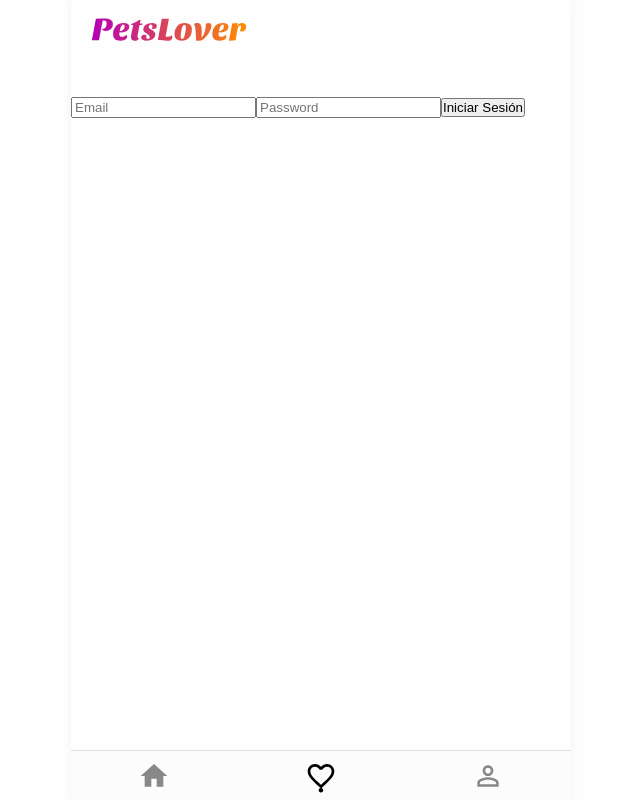
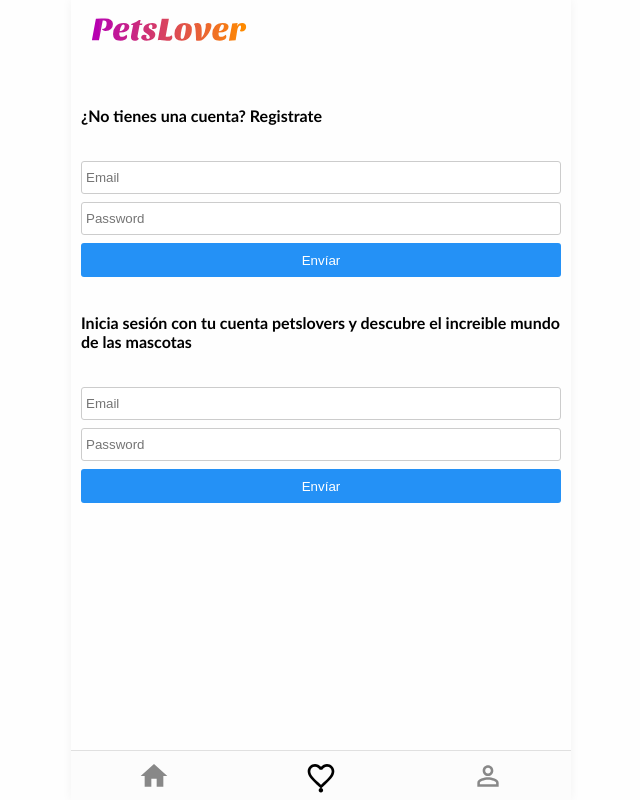
Before and after one commit to CorinaVaras/PetsLovers, a React app: page /favs in a window 1280 px wide. Shown: the whole page, without its empty margins (319-959 px from the left). Built offline with nearby package versions, Linux system fonts and the light colour scheme.

Commit message:
Mutations with graphql for user registration

```diff
--- a/src/components/UserForm/index.js
+++ b/src/components/UserForm/index.js
@@ -1,13 +1,24 @@
 import React from 'react'
 import { useInputValue } from '../../hooks/useInputValue'
+import { Form, Input, Button, Title } from './styles'
 
-export const UserForm = ({ onSubmit }) => {
+export const UserForm = ({ onSubmit, title }) => {
   const email = useInputValue('')
   const password = useInputValue('')
 
-  return <form onSubmit={onSubmit}>
-    <input placeholder='Email' {...email} />
-    <input placeholder='Password' type='password' {...password} />
-    <button>Iniciar Sesión</button>
-  </form>
+  const handleSubmit = (e) => {
+    e.preventDefault()
+    onSubmit({ email: email.value, password: password.value })
+  }
+
+  return (
+    <>
+      <Title>{title}</Title>
+      <Form onSubmit={handleSubmit}>
+        <Input placeholder='Email' {...email} />
+        <Input placeholder='Password' type='password' {...password} />
+        <Button>Envíar</Button>
+      </Form>
+    </>
+  )
 }
--- /dev/null
+++ b/src/components/UserForm/styles.js
@@ -0,0 +1,30 @@
+import styled from 'styled-components'
+
+export const Form = styled.form`
+  padding: 16px 0;
+  margin: 10px;
+`
+export const Input = styled.input`
+  border: 1px solid #ccc;
+  border-radius: 3px;
+  margin-bottom: 8px;
+  padding: 8px 4px;
+  display: block;
+  width: 100%;
+`
+export const Button = styled.button`
+  background: #2491f6;
+  border-radius: 3px;
+  border: none;
+  color: #fff;
+  height: 34px;
+  display: block;
+  width: 100%;
+  text-align: center;
+`
+
+export const Title = styled.h2`
+  padding: 10px;
+  font-size: 16px;
+  font-family: 'Trebuchet MS', 'Lucida Sans Unicode', 'Lucida Grande', 'Lucida Sans', Arial, sans-serif;
+`
--- /dev/null
+++ b/src/container/RegisterMutation.js
@@ -0,0 +1,16 @@
+import React from 'react'
+import { Mutation } from 'react-apollo'
+import { gql } from 'apollo-boost'
+
+const REGISTER = gql`
+mutation signup($input: UserCredentials!) {
+    signup (input: $input)
+  }
+`
+export const RegisterMutation = ({ children }) => {
+  return (
+    <Mutation mutation={REGISTER}>
+      {children}
+    </Mutation>
+  )
+}
--- a/src/pages/NoRegisteredUser.js
+++ b/src/pages/NoRegisteredUser.js
@@ -1,12 +1,31 @@
 import React from 'react'
 import Context from '../Context'
 import { UserForm } from '../components/UserForm/index'
+import { RegisterMutation } from '../container/RegisterMutation'
+
+const login = 'Inicia sesión con tu cuenta petslovers y descubre el increible mundo de las mascotas'
 
 export const NoRegisteredUser = () => (
   <Context.Consumer>
     {
       ({ activateAuth }) => {
-        return <UserForm onSubmit={activateAuth} />
+        return (
+          <>
+            <RegisterMutation>
+              {
+                (register) => {
+                  const onSubmit = ({ email, password }) => {
+                    const input = { email, password }
+                    const variables = { input }
+                    register({ variables }).then(activateAuth)
+                  }
+                  return <UserForm title='¿No tienes una cuenta? Registrate' onSubmit={onSubmit} />
+                }
+              }
+            </RegisterMutation>
+            <UserForm title={login} onSubmit={activateAuth} />
+          </>
+        )
       }
     }
   </Context.Consumer>
```
